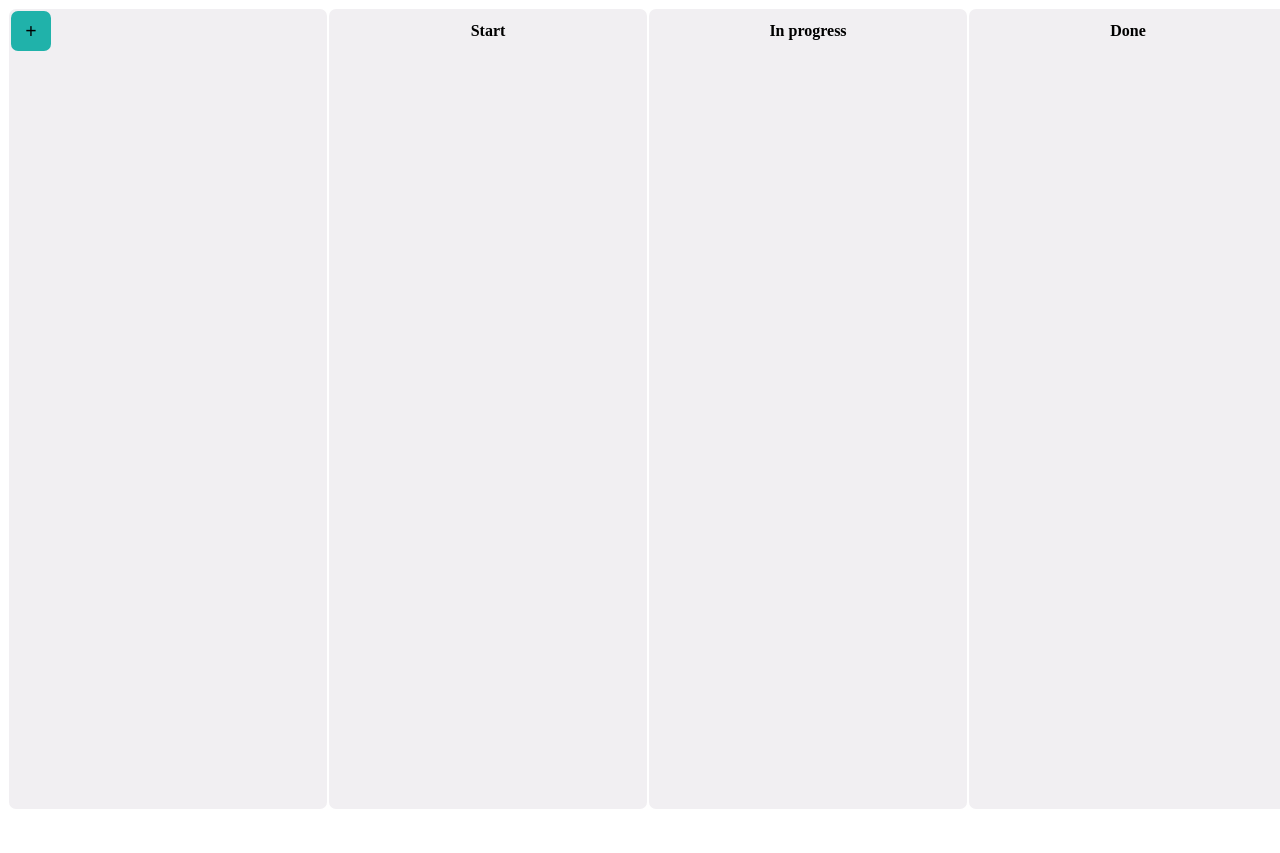
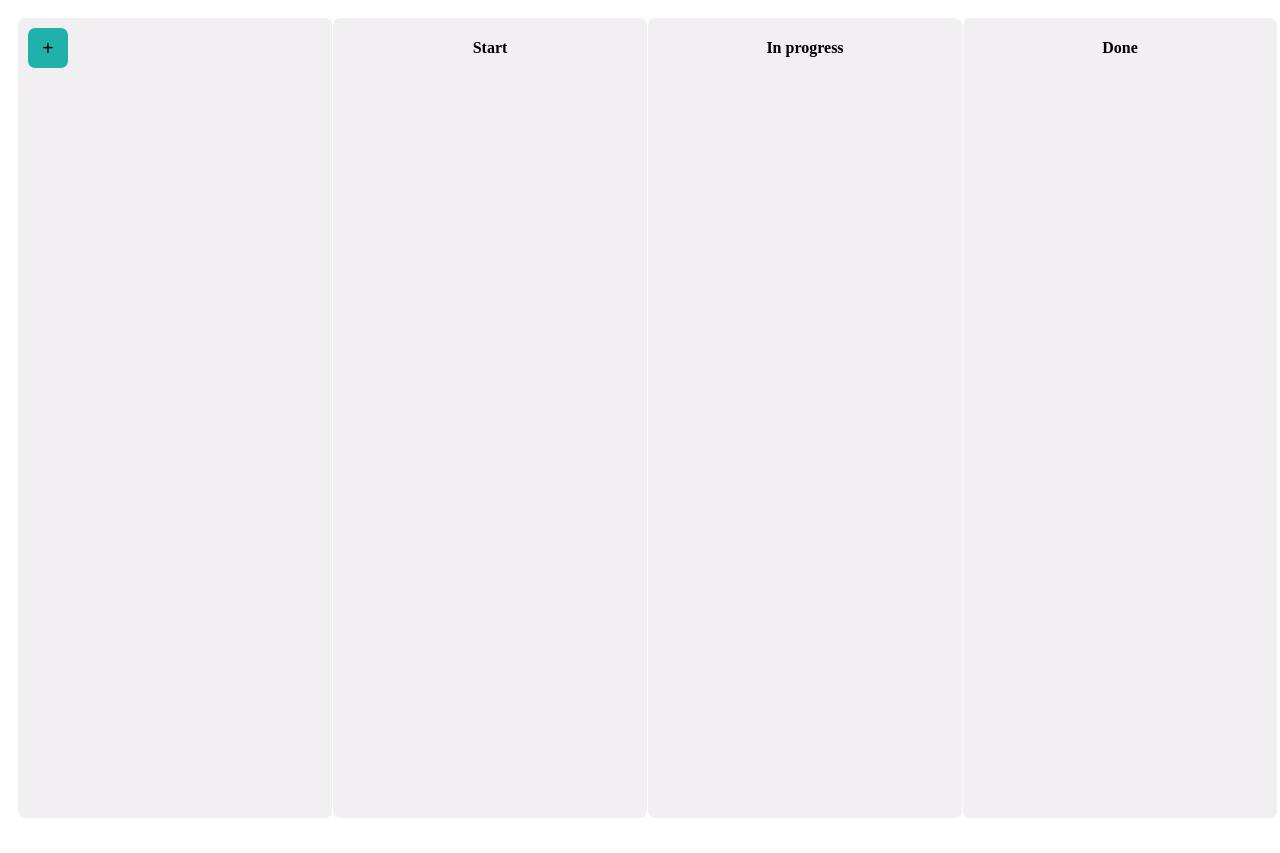
Before and after one commit to Korolev2517/trello_vue, a Vue app: page / in a window 1280 px wide. Built offline with nearby package versions, Linux system fonts and the light colour scheme.

Commit message:
style fix

```diff
--- a/src/App.vue
+++ b/src/App.vue
@@ -57,7 +57,9 @@ export default {
     </div>
 
     <div class="card_area">
-      <h4>Start</h4>
+      <div class="title">
+        <h4>Start</h4>
+      </div>
       <draggable
           class="cards"
           :list="cards1"
@@ -79,7 +81,9 @@ export default {
     </div>
 
     <div class="card_area">
-      <h4>In progress</h4>
+      <div class="title">
+        <h4>In progress</h4>
+      </div>
       <draggable
           class="cards"
           :list="cards2"
@@ -101,7 +105,9 @@ export default {
     </div>
 
     <div class="card_area">
-      <h4>Done</h4>
+      <div class="title">
+        <h4>Done</h4>
+      </div>
       <draggable
           class="cards"
           :list="cards3"
@@ -128,20 +134,27 @@ export default {
 .container {
   display: flex;
   width: 100vw;
-  height: 100vh;
+  min-height: 100vh;
+  box-sizing: border-box;
+  padding: 10px;
 }
+
 .start-area,
 .card_area {
-  margin: 1px;
+  display: flex;
+  margin-right: 1px;
+  flex-direction: column;
+  box-sizing: border-box;
   width: 25vw;
-  height: 100%;
+  min-height: 100vh;
   border-radius: 7px;
   background-color: #f1eff2;
   text-align: center;
 }
+
 .create_card {
   display: flex;
-  margin: 2px 2px;
+  margin: 10px;
   width: 40px;
   height: 40px;
   background-color: lightseagreen;
@@ -152,18 +165,31 @@ export default {
   font-size: 20px;
   cursor: pointer;
 }
+
 .cards {
   display: flex;
   flex-direction: column;
-  height: 100%;
+  flex-grow: 1;
+  padding: 10px;
 }
+
+.title {
+  display: flex;
+  width: 100%;
+  height: 60px;
+  text-align: center;
+}
+
 h4 {
-  margin: 13px;
+  display: flex;
+  margin: 0 auto;
+  align-items: center;
 }
+
 .card {
-  width: 99%;
+  width: 100%;
   height: 70px;
-  margin: 3px 3px;
+  margin: 10px 0;
   padding: 0;
   display: flex;
   color: #181818;
@@ -172,13 +198,15 @@ h4 {
   border: 1px solid lightgreen;
   border-radius: 4px;
 }
+
 .card input {
   width: 90%;
   height: 30px;
   border: none;
   text-align: center;
-  font-size: 16px;
+  font-size: 14px;
   border-radius: 4px;
   outline: none;
 }
+
 </style>
```
